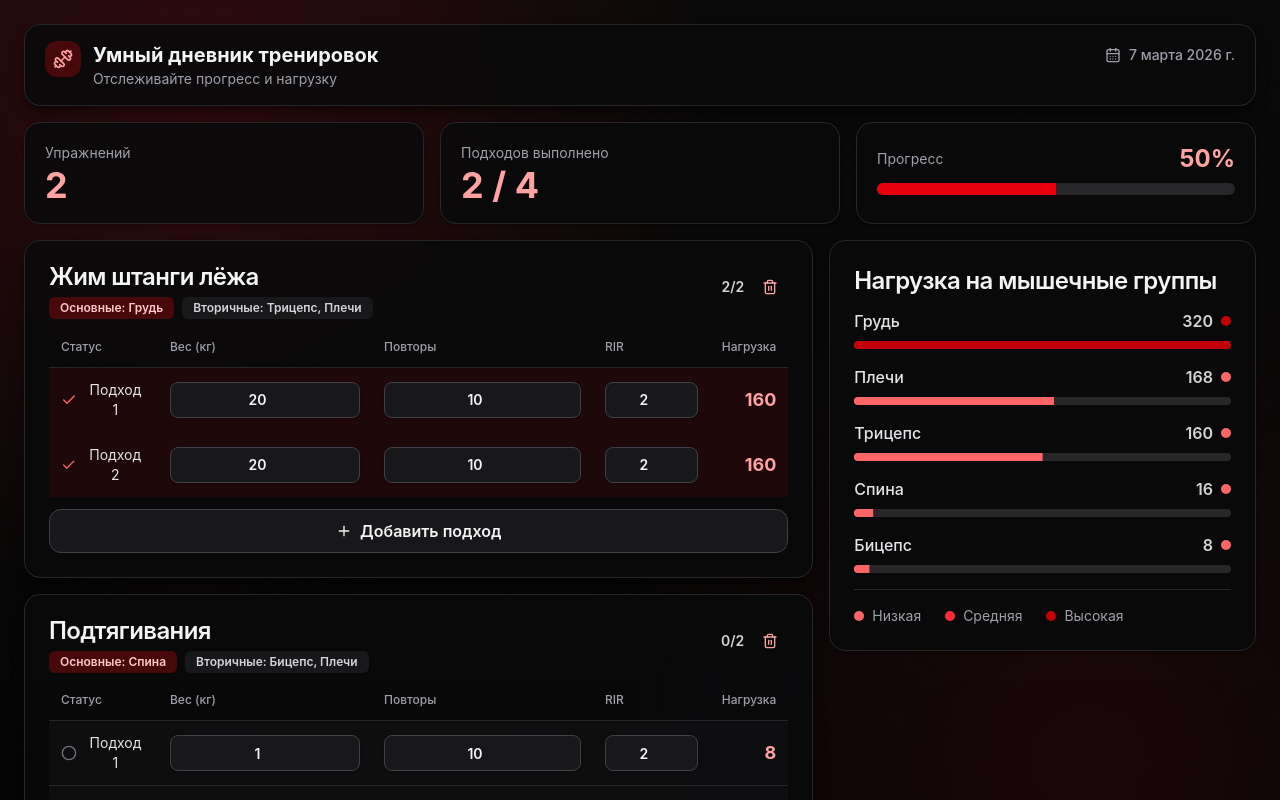
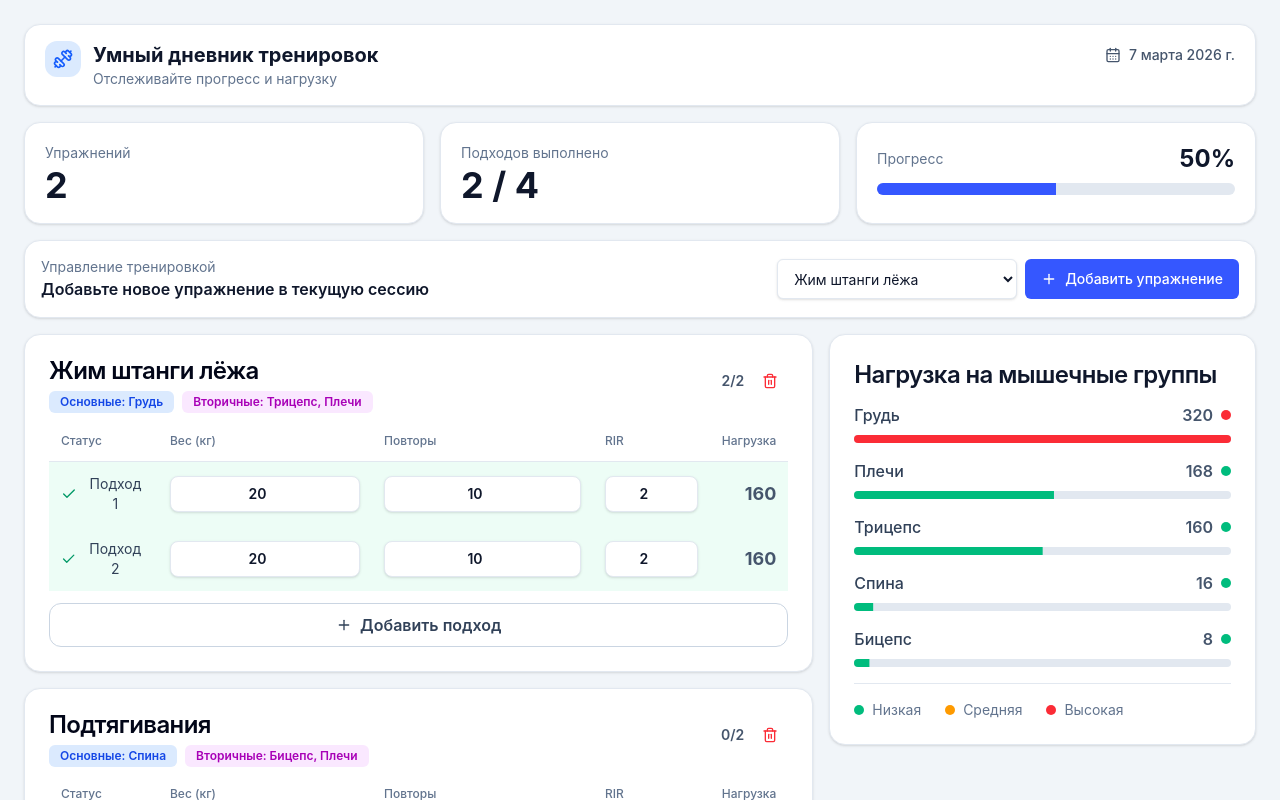
Before and after one commit to koshkina4aitests-maker/trainer, a React (Vite) app in the folder frontend/: page / in a window 1280 px wide. Shown: the top 800 px of the page. Built offline with nearby package versions, Linux system fonts and the light colour scheme.

Commit message:
Restore light palette and add exercise management controls
Co-authored-by: koshkina4aitests-maker <koshkina4aitests-maker@users.noreply.github.com>

```diff
--- a/frontend/src/components/ui/badge.jsx
+++ b/frontend/src/components/ui/badge.jsx
@@ -8,10 +8,10 @@ const badgeVariants = cva(
   {
     variants: {
       variant: {
-        default: "border-transparent bg-red-950 text-red-200",
-        secondary: "border-transparent bg-zinc-900 text-zinc-300",
-        success: "border-transparent bg-red-900 text-red-100",
-        outline: "text-zinc-300 border-zinc-700",
+        default: "border-transparent bg-blue-100 text-blue-700",
+        secondary: "border-transparent bg-fuchsia-100 text-fuchsia-700",
+        success: "border-transparent bg-emerald-100 text-emerald-700",
+        outline: "text-slate-700 border-slate-300",
       },
     },
     defaultVariants: {
--- a/frontend/src/components/ui/button.jsx
+++ b/frontend/src/components/ui/button.jsx
@@ -4,14 +4,14 @@ import { cva } from "class-variance-authority";
 import { cn } from "../../lib/utils";
 
 const buttonVariants = cva(
-  "inline-flex items-center justify-center gap-2 whitespace-nowrap rounded-md text-sm font-medium transition-all focus-visible:outline-none focus-visible:ring-2 focus-visible:ring-red-500 disabled:pointer-events-none disabled:opacity-50",
+  "inline-flex items-center justify-center gap-2 whitespace-nowrap rounded-md text-sm font-medium transition-all focus-visible:outline-none focus-visible:ring-2 focus-visible:ring-blue-500 disabled:pointer-events-none disabled:opacity-50",
   {
     variants: {
       variant: {
-        default: "bg-red-600 text-white hover:bg-red-700",
+        default: "bg-[#3557ff] text-white hover:bg-[#2b4be8]",
         destructive: "bg-red-500 text-white hover:bg-red-600",
-        outline: "border border-zinc-700 bg-zinc-900 text-zinc-200 hover:bg-zinc-800",
-        ghost: "text-zinc-300 hover:bg-zinc-900",
+        outline: "border border-slate-300 bg-white text-slate-700 hover:bg-slate-50",
+        ghost: "text-slate-600 hover:bg-slate-100",
       },
       size: {
         default: "h-10 px-4 py-2",
--- a/frontend/src/components/ui/card.jsx
+++ b/frontend/src/components/ui/card.jsx
@@ -5,7 +5,7 @@ import { cn } from "../../lib/utils";
 const Card = React.forwardRef(({ className, ...props }, ref) => (
   <div
     ref={ref}
-    className={cn("rounded-xl border border-zinc-800 bg-zinc-950/90 text-zinc-100 shadow-sm", className)}
+    className={cn("rounded-xl border border-slate-200 bg-white text-slate-950 shadow-sm", className)}
     {...props}
   />
 ));
@@ -22,7 +22,7 @@ const CardTitle = React.forwardRef(({ className, ...props }, ref) => (
 CardTitle.displayName = "CardTitle";
 
 const CardDescription = React.forwardRef(({ className, ...props }, ref) => (
-  <p ref={ref} className={cn("text-sm text-zinc-400", className)} {...props} />
+  <p ref={ref} className={cn("text-sm text-slate-500", className)} {...props} />
 ));
 CardDescription.displayName = "CardDescription";
 
--- a/frontend/src/components/ui/input.jsx
+++ b/frontend/src/components/ui/input.jsx
@@ -7,7 +7,7 @@ const Input = React.forwardRef(({ className, type, ...props }, ref) => {
     <input
       type={type}
       className={cn(
-        "flex h-9 w-full rounded-md border border-zinc-700 bg-zinc-900 px-3 py-1 text-sm text-zinc-100 shadow-sm transition-colors file:border-0 file:bg-transparent file:text-sm file:font-medium placeholder:text-zinc-500 focus-visible:outline-none focus-visible:ring-2 focus-visible:ring-red-500 disabled:cursor-not-allowed disabled:opacity-50",
+        "flex h-9 w-full rounded-md border border-slate-200 bg-white px-3 py-1 text-sm text-slate-900 shadow-sm transition-colors file:border-0 file:bg-transparent file:text-sm file:font-medium placeholder:text-slate-400 focus-visible:outline-none focus-visible:ring-2 focus-visible:ring-blue-500 disabled:cursor-not-allowed disabled:opacity-50",
         className,
       )}
       ref={ref}
--- a/frontend/src/components/ui/progress.jsx
+++ b/frontend/src/components/ui/progress.jsx
@@ -6,11 +6,11 @@ import { cn } from "../../lib/utils";
 const Progress = React.forwardRef(({ className, value, indicatorClassName, ...props }, ref) => (
   <ProgressPrimitive.Root
     ref={ref}
-    className={cn("relative h-2 w-full overflow-hidden rounded-full bg-zinc-800", className)}
+    className={cn("relative h-2 w-full overflow-hidden rounded-full bg-slate-200", className)}
     {...props}
   >
     <ProgressPrimitive.Indicator
-      className={cn("h-full w-full flex-1 bg-red-600 transition-all", indicatorClassName)}
+      className={cn("h-full w-full flex-1 bg-[#3557ff] transition-all", indicatorClassName)}
       style={{ transform: `translateX(-${100 - (value || 0)}%)` }}
     />
   </ProgressPrimitive.Root>
--- a/frontend/src/components/ui/table.jsx
+++ b/frontend/src/components/ui/table.jsx
@@ -20,14 +20,14 @@ const TableBody = React.forwardRef(({ className, ...props }, ref) => (
 TableBody.displayName = "TableBody";
 
 const TableRow = React.forwardRef(({ className, ...props }, ref) => (
-  <tr ref={ref} className={cn("border-b border-zinc-800 transition-colors", className)} {...props} />
+  <tr ref={ref} className={cn("border-b border-slate-100 transition-colors", className)} {...props} />
 ));
 TableRow.displayName = "TableRow";
 
 const TableHead = React.forwardRef(({ className, ...props }, ref) => (
   <th
     ref={ref}
-    className={cn("h-10 px-3 text-left align-middle text-xs font-medium text-zinc-400", className)}
+    className={cn("h-10 px-3 text-left align-middle text-xs font-medium text-slate-500", className)}
     {...props}
   />
 ));
--- a/frontend/src/pages/WorkoutDiaryPage.jsx
+++ b/frontend/src/pages/WorkoutDiaryPage.jsx
@@ -11,6 +11,9 @@ import { Table, TableBody, TableCell, TableHead, TableHeader, TableRow } from ".
 const EXERCISE_LIBRARY = {
   bench: {
     name: "Жим штанги лёжа",
+    defaultWeight: 20,
+    defaultReps: 10,
+    defaultRir: 2,
     primary: ["Грудь"],
     secondary: ["Трицепс", "Плечи"],
     muscleCoefficients: {
@@ -21,6 +24,9 @@ const EXERCISE_LIBRARY = {
   },
   pullup: {
     name: "Подтягивания",
+    defaultWeight: 1,
+    defaultReps: 10,
+    defaultRir: 2,
     primary: ["Спина"],
     secondary: ["Бицепс", "Плечи"],
     muscleCoefficients: {
@@ -41,20 +47,25 @@ function createSet(weight = 20, reps = 10, rir = 2, completed = false) {
   };
 }
 
+function createExercise(kind, targetSets = 2) {
+  const meta = EXERCISE_LIBRARY[kind];
+  return {
+    id: crypto.randomUUID(),
+    kind,
+    targetSets,
+    sets: Array.from({ length: targetSets }, () =>
+      createSet(meta.defaultWeight, meta.defaultReps, meta.defaultRir, false),
+    ),
+  };
+}
+
 function initialExercises() {
   return [
     {
-      id: crypto.randomUUID(),
-      kind: "bench",
-      targetSets: 2,
+      ...createExercise("bench", 2),
       sets: [createSet(20, 10, 2, true), createSet(20, 10, 2, true)],
     },
-    {
-      id: crypto.randomUUID(),
-      kind: "pullup",
-      targetSets: 2,
-      sets: [createSet(1, 10, 2, false), createSet(1, 10, 2, false)],
-    },
+    createExercise("pullup", 2),
   ];
 }
 
@@ -63,15 +74,15 @@ function setLoad(setItem) {
 }
 
 function loadColorClass(ratio) {
-  if (ratio < 0.55) return "bg-red-400";
-  if (ratio < 0.8) return "bg-red-500";
-  return "bg-red-700";
+  if (ratio < 0.55) return "bg-emerald-500";
+  if (ratio < 0.8) return "bg-amber-500";
+  return "bg-red-500";
 }
 
 function dotColorClass(ratio) {
-  if (ratio < 0.55) return "bg-red-400";
-  if (ratio < 0.8) return "bg-red-500";
-  return "bg-red-700";
+  if (ratio < 0.55) return "bg-emerald-500";
+  if (ratio < 0.8) return "bg-amber-500";
+  return "bg-red-500";
 }
 
 function ExerciseCard({ exercise, canDelete, onToggleSet, onChangeSet, onAddSet, onDeleteExercise }) {
@@ -79,7 +90,7 @@ function ExerciseCard({ exercise, canDelete, onToggleSet, onChangeSet, onAddSet,
   const completedCount = exercise.sets.filter((setItem) => setItem.completed).length;
 
   return (
-    <Card className="rounded-2xl shadow-lg shadow-black/40">
+    <Card className="rounded-2xl shadow-sm">
       <CardHeader className="pb-2">
         <div className="flex items-start justify-between gap-3">
           <div className="space-y-2">
@@ -94,13 +105,13 @@ function ExerciseCard({ exercise, canDelete, onToggleSet, onChangeSet, onAddSet,
             </div>
           </div>
           <div className="flex items-center gap-2 pt-1">
-            <span className="text-sm font-semibold text-zinc-300">
+            <span className="text-sm font-semibold text-slate-600">
               {completedCount}/{exercise.targetSets}
             </span>
             <Button
               size="icon"
               variant="ghost"
-              className="text-red-300 hover:bg-red-950/40 hover:text-red-200"
+              className="text-red-500 hover:bg-red-50 hover:text-red-600"
               onClick={onDeleteExercise}
               disabled={!canDelete}
             >
@@ -113,7 +124,7 @@ function ExerciseCard({ exercise, canDelete, onToggleSet, onChangeSet, onAddSet,
       <CardContent className="space-y-3">
         <Table>
           <TableHeader>
-            <TableRow className="border-zinc-800">
+            <TableRow className="border-slate-200">
               <TableHead>Статус</TableHead>
               <TableHead>Вес (кг)</TableHead>
               <TableHead>Повторы</TableHead>
@@ -125,18 +136,18 @@ function ExerciseCard({ exercise, canDelete, onToggleSet, onChangeSet, onAddSet,
             {exercise.sets.map((setItem, index) => (
               <TableRow
                 key={setItem.id}
-                className={setItem.completed ? "border-transparent bg-red-950/35" : "bg-zinc-900/40"}
+                className={setItem.completed ? "border-transparent bg-emerald-50/90" : "bg-slate-50/90"}
               >
                 <TableCell>
                   <button
                     type="button"
-                    className="flex items-center gap-2 text-zinc-200"
+                    className="flex items-center gap-2 text-slate-700"
                     onClick={() => onToggleSet(index)}
                   >
                     {setItem.completed ? (
-                      <Check className="h-4 w-4 text-red-400" />
+                      <Check className="h-4 w-4 text-emerald-600" />
                     ) : (
-                      <Circle className="h-4 w-4 text-zinc-500" />
+                      <Circle className="h-4 w-4 text-slate-400" />
                     )}
                     <span>Подход {index + 1}</span>
                   </button>
@@ -148,7 +159,7 @@ function ExerciseCard({ exercise, canDelete, onToggleSet, onChangeSet, onAddSet,
                     min="0"
                     value={setItem.weight}
                     onChange={(event) => onChangeSet(index, "weight", event.target.value)}
-                    className="h-9 rounded-lg border-zinc-700 bg-zinc-900 text-center font-semibold"
+                    className="h-9 rounded-lg border-slate-200 bg-white text-center font-semibold"
                   />
                 </TableCell>
 
@@ -158,7 +169,7 @@ function ExerciseCard({ exercise, canDelete, onToggleSet, onChangeSet, onAddSet,
                     min="0"
                     value={setItem.reps}
                     onChange={(event) => onChangeSet(index, "reps", event.target.value)}
-                    className="h-9 rounded-lg border-zinc-700 bg-zinc-900 text-center font-semibold"
+                    className="h-9 rounded-lg border-slate-200 bg-white text-center font-semibold"
                   />
                 </TableCell>
 
@@ -170,11 +181,11 @@ function ExerciseCard({ exercise, canDelete, onToggleSet, onChangeSet, onAddSet,
                     step="0.5"
                     value={setItem.rir}
                     onChange={(event) => onChangeSet(index, "rir", event.target.value)}
-                    className="h-9 rounded-lg border-zinc-700 bg-zinc-900 text-center font-semibold"
+                    className="h-9 rounded-lg border-slate-200 bg-white text-center font-semibold"
                   />
                 </TableCell>
 
-                <TableCell className="text-right text-lg font-bold text-red-300">
+                <TableCell className="text-right text-lg font-bold text-slate-600">
                   {setLoad(setItem)}
                 </TableCell>
               </TableRow>
@@ -184,7 +195,7 @@ function ExerciseCard({ exercise, canDelete, onToggleSet, onChangeSet, onAddSet,
 
         <Button
           variant="outline"
-          className="h-11 w-full rounded-xl border-zinc-700 bg-zinc-900 text-base font-semibold text-zinc-100"
+          className="h-11 w-full rounded-xl border-slate-300 bg-white text-base font-semibold text-slate-700"
           onClick={onAddSet}
         >
           <Plus className="h-4 w-4" />
@@ -213,6 +224,7 @@ function buildMuscleLoads(exercises) {
 
 export default function WorkoutDiaryPage() {
   const [exercises, setExercises] = useState(initialExercises);
+  const [exerciseToAdd, setExerciseToAdd] = useState("bench");
 
   const totals = useMemo(() => {
     const totalPlannedSets = exercises.reduce((acc, exercise) => acc + exercise.targetSets, 0);
@@ -286,20 +298,24 @@ export default function WorkoutDiaryPage() {
     setExercises((prev) => (prev.length > 1 ? prev.filter((exercise) => exercise.id !== exerciseId) : prev));
   }
 
+  function addExercise() {
+    setExercises((prev) => [...prev, createExercise(exerciseToAdd, 2)]);
+  }
+
   return (
-    <div className="min-h-screen bg-transparent p-3 md:p-6">
+    <div className="min-h-screen bg-slate-100 p-3 md:p-6">
       <div className="mx-auto max-w-7xl space-y-4">
-        <header className="flex items-start justify-between rounded-2xl border border-zinc-800 bg-zinc-950/90 px-5 py-4 shadow-lg shadow-black/40">
+        <header className="flex items-start justify-between rounded-2xl border border-slate-200 bg-white px-5 py-4 shadow-sm">
           <div className="flex items-start gap-3">
-            <div className="rounded-xl bg-red-950 p-2 text-red-300">
+            <div className="rounded-xl bg-blue-100 p-2 text-blue-600">
               <Dumbbell className="h-5 w-5" />
             </div>
             <div>
-              <h1 className="text-xl font-bold text-zinc-100">Умный дневник тренировок</h1>
-              <p className="text-sm text-zinc-400">Отслеживайте прогресс и нагрузку</p>
+              <h1 className="text-xl font-bold text-slate-900">Умный дневник тренировок</h1>
+              <p className="text-sm text-slate-500">Отслеживайте прогресс и нагрузку</p>
             </div>
           </div>
-          <div className="flex items-center gap-2 pt-1 text-sm font-medium text-zinc-400">
+          <div className="flex items-center gap-2 pt-1 text-sm font-medium text-slate-600">
             <CalendarDays className="h-4 w-4" />
             {new Intl.DateTimeFormat("ru-RU", { day: "numeric", month: "long", year: "numeric" }).format(new Date())}
           </div>
@@ -308,15 +324,15 @@ export default function WorkoutDiaryPage() {
         <section className="grid gap-4 md:grid-cols-3">
           <Card className="rounded-2xl">
             <CardContent className="p-5">
-              <p className="text-sm text-zinc-400">Упражнений</p>
-              <p className="mt-1 text-4xl font-bold leading-none text-red-300">{totals.exercisesCount}</p>
+              <p className="text-sm text-slate-500">Упражнений</p>
+              <p className="mt-1 text-4xl font-bold leading-none text-slate-900">{totals.exercisesCount}</p>
             </CardContent>
           </Card>
 
           <Card className="rounded-2xl">
             <CardContent className="p-5">
-              <p className="text-sm text-zinc-400">Подходов выполнено</p>
-              <p className="mt-1 text-4xl font-bold leading-none text-red-300">
+              <p className="text-sm text-slate-500">Подходов выполнено</p>
+              <p className="mt-1 text-4xl font-bold leading-none text-slate-900">
                 {totals.completedSets} / {totals.totalPlannedSets}
               </p>
             </CardContent>
@@ -325,13 +341,41 @@ export default function WorkoutDiaryPage() {
           <Card className="rounded-2xl">
             <CardContent className="p-5">
               <div className="mb-2 flex items-center justify-between">
-                <p className="text-sm text-zinc-400">Прогресс</p>
-                <span className="text-2xl font-bold text-red-300">{totals.progressPercent}%</span>
+                <p className="text-sm text-slate-500">Прогресс</p>
+                <span className="text-2xl font-bold text-slate-900">{totals.progressPercent}%</span>
               </div>
-              <Progress value={totals.progressPercent} className="h-3 bg-zinc-800" />
+              <Progress value={totals.progressPercent} className="h-3 bg-slate-200" />
             </CardContent>
           </Card>
         </section>
+
+        <Card className="rounded-2xl">
+          <CardContent className="flex flex-col gap-3 p-4 md:flex-row md:items-center md:justify-between">
+            <div>
+              <p className="text-sm text-slate-500">Управление тренировкой</p>
+              <p className="text-base font-semibold text-slate-900">Добавьте новое упражнение в текущую сессию</p>
+            </div>
+
+            <div className="flex w-full flex-col gap-2 md:w-auto md:flex-row md:items-center">
+              <select
+                value={exerciseToAdd}
+                onChange={(event) => setExerciseToAdd(event.target.value)}
+                className="h-10 min-w-[240px] rounded-md border border-slate-200 bg-white px-3 text-sm text-slate-900 shadow-sm outline-none focus:ring-2 focus:ring-blue-500"
+              >
+                {Object.entries(EXERCISE_LIBRARY).map(([key, item]) => (
+                  <option value={key} key={key}>
+                    {item.name}
+                  </option>
+                ))}
+              </select>
+
+              <Button className="h-10" onClick={addExercise}>
+                <Plus className="h-4 w-4" />
+                Добавить упражнение
+              </Button>
+            </div>
+          </CardContent>
+        </Card>
 
         <section className="grid gap-4 lg:grid-cols-[1.85fr_1fr]">
           <div className="space-y-4">
@@ -350,7 +394,7 @@ export default function WorkoutDiaryPage() {
 
           <Card className="h-fit rounded-2xl">
             <CardHeader className="pb-3">
-              <CardTitle className="text-2xl text-zinc-100">Нагрузка на мышечные группы</CardTitle>
+              <CardTitle className="text-2xl text-slate-900">Нагрузка на мышечные группы</CardTitle>
             </CardHeader>
             <CardContent className="space-y-4">
               {muscleLoads.map(([muscle, load]) => {
@@ -359,32 +403,32 @@ export default function WorkoutDiaryPage() {
                 return (
                   <div key={muscle} className="space-y-2">
                     <div className="flex items-center justify-between text-base">
-                      <span className="font-medium text-zinc-200">{muscle}</span>
-                      <div className="flex items-center gap-2 text-zinc-300">
+                      <span className="font-medium text-slate-700">{muscle}</span>
+                      <div className="flex items-center gap-2 text-slate-600">
                         <span className="font-semibold">{load}</span>
                         <span className={`h-2.5 w-2.5 rounded-full ${dotColorClass(ratio)}`} />
                       </div>
                     </div>
                     <Progress
                       value={width}
-                      className="h-2 bg-zinc-800"
+                      className="h-2 bg-slate-200"
                       indicatorClassName={loadColorClass(ratio)}
                     />
                   </div>
                 );
               })}
 
-              <div className="flex flex-wrap items-center gap-6 border-t border-zinc-800 pt-4 text-sm text-zinc-400">
+              <div className="flex flex-wrap items-center gap-6 border-t border-slate-200 pt-4 text-sm text-slate-500">
                 <span className="inline-flex items-center gap-2">
-                  <span className="h-2.5 w-2.5 rounded-full bg-red-400" />
+                  <span className="h-2.5 w-2.5 rounded-full bg-emerald-500" />
                   Низкая
                 </span>
                 <span className="inline-flex items-center gap-2">
-                  <span className="h-2.5 w-2.5 rounded-full bg-red-500" />
+                  <span className="h-2.5 w-2.5 rounded-full bg-amber-500" />
                   Средняя
                 </span>
                 <span className="inline-flex items-center gap-2">
-                  <span className="h-2.5 w-2.5 rounded-full bg-red-700" />
+                  <span className="h-2.5 w-2.5 rounded-full bg-red-500" />
                   Высокая
                 </span>
               </div>
--- a/frontend/src/styles.css
+++ b/frontend/src/styles.css
@@ -6,9 +6,5 @@
 
 body {
   margin: 0;
-  background:
-    radial-gradient(circle at 15% 10%, rgba(120, 14, 22, 0.35), transparent 38%),
-    radial-gradient(circle at 85% 80%, rgba(80, 10, 16, 0.28), transparent 40%),
-    linear-gradient(180deg, #090909 0%, #040404 100%);
-  color: #f5f5f5;
+  background: #f3f4f6;
 }
```
